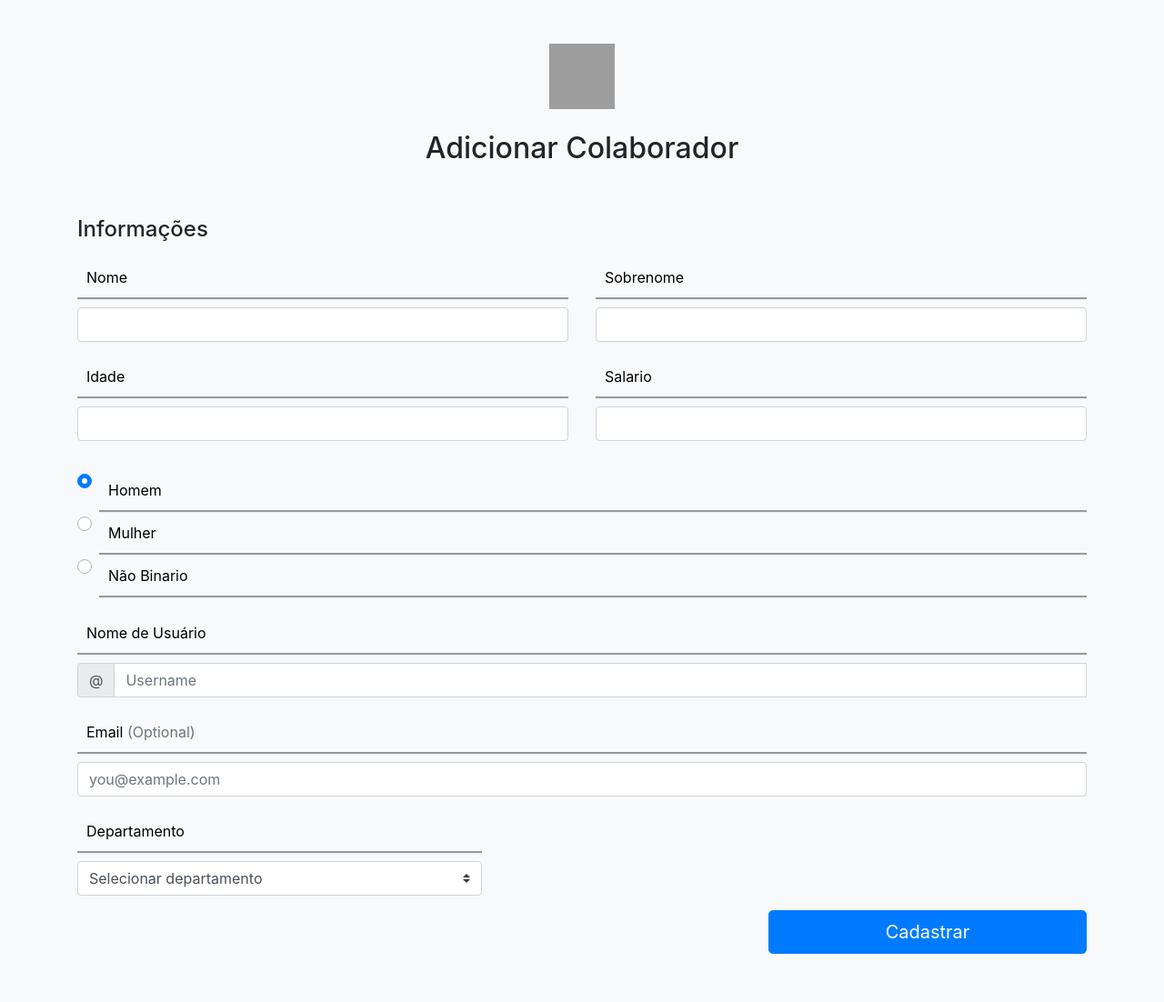
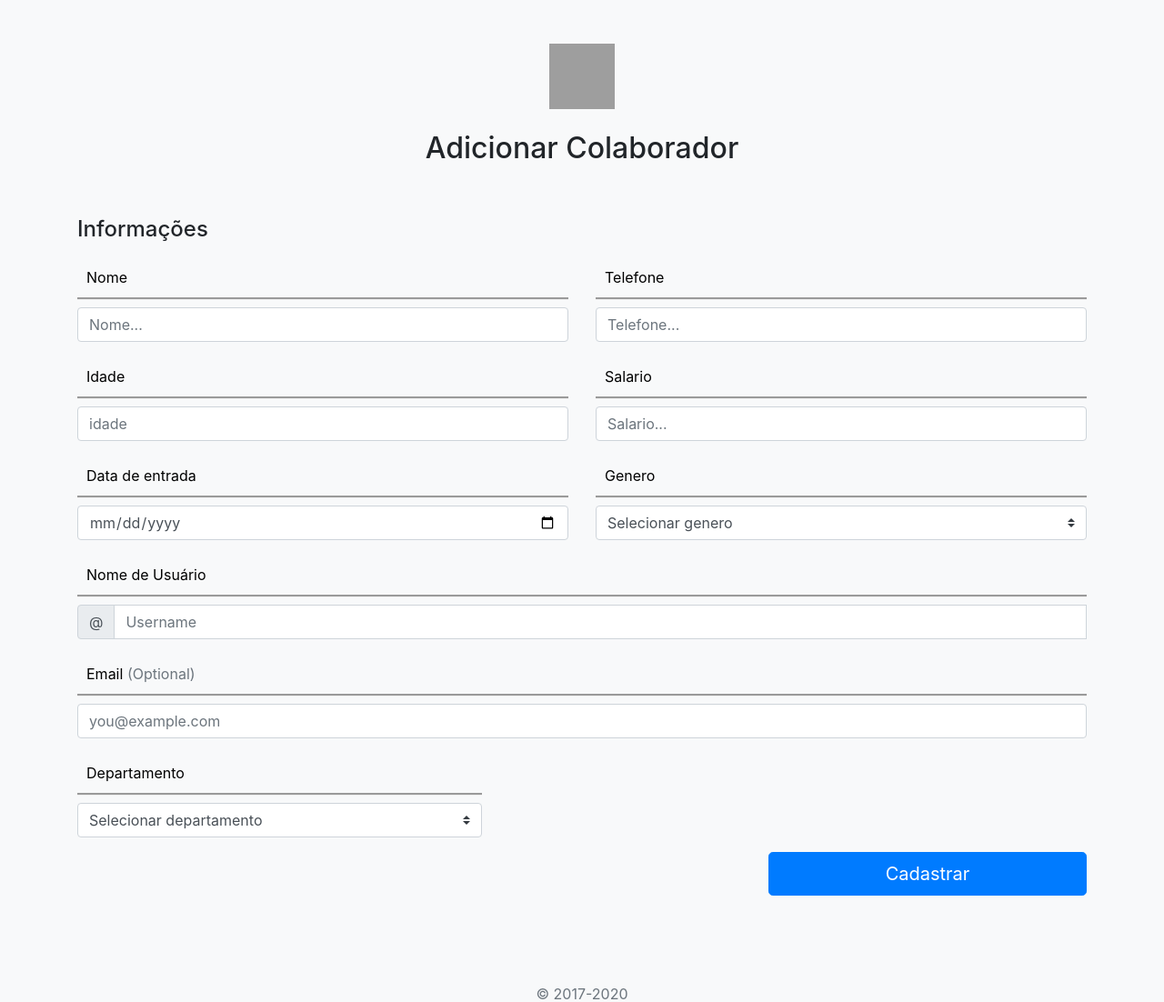
Before and after one commit to wagnerrafa/rh-desafio, a Django app: template core/templates/core/user_form.html in a window 1280 px wide. Shown: the top 1102 px of the page at 91% size. Run offline with Django 3.2, Linux system fonts and the light colour scheme; the template is opened without the code that fills it, so the values that code supplies are empty; some libraries are stand-ins or nearby versions; grey boxes are pictures that could not be loaded.

Commit message:
salvar dados do form colaborador

```diff
--- a/core/models.py
+++ b/core/models.py
@@ -44,18 +44,18 @@ class Employee(models.Model):
 
     department = models.ForeignKey(Department, verbose_name="Departamento", on_delete=models.PROTECT)
     name = models.CharField(max_length=100)
-    user = models.OneToOneField(User, on_delete=models.PROTECT)
     GENDER = (
         ('M', 'Male'),
         ('F', 'Female'),
         ('O', 'Others')
 
     )
+    email = models.EmailField(verbose_name='Email', max_length=100)
     gender = models.CharField(max_length=1, choices=GENDER)
     # department = models.ForeignKey(Department, on_delete=models.PROTECT)
     company = models.ForeignKey(Company, on_delete=models.PROTECT)
     phone = models.CharField(max_length=14, default='Sem Telefone')
-    role = models.CharField(max_length=50, default='Sem Atribuição')
+    user = models.CharField(max_length=50, verbose_name='Nome do usuario')
     age = models.IntegerField(default=0)
     joining_date = models.DateField(null=True)
     salary = models.DecimalField(decimal_places=2, max_digits=12, default=0)
--- a/core/templates/core/empresa.html
+++ b/core/templates/core/empresa.html
@@ -8,7 +8,7 @@
             <nav class="company">
                 {% for empresa in empresas%}
                 <nav>
-                    <a href="{% url 'core:post_detail' empresa.pk %}">{{empresa.name}}</a>
+                    <a href="{% url 'core:empresa' empresa.pk %}">{{empresa.name}}</a>
                     <img id="logo" src="../../../media/{{empresa.logo}}" alt="">
                 </nav>
                 {%endfor%}
--- a/core/templates/core/user_form.html
+++ b/core/templates/core/user_form.html
@@ -10,53 +10,59 @@
 
         <div class="col align-self-center">
             <h4 class="mb-3">Informações</h4>
-            <form class="needs-validation" novalidate>
+            <form class="needs-validation" novalidate method="POST" action=".">
+                {% csrf_token %}
                 <div class="row">
                     <div class="col-md-6 mb-3">
-                        <label for="firstName">Nome</label>
-                        <input type="text" class="form-control" id="firstName" placeholder="" value="" required>
+                        <label for="name">Nome</label>
+                        <input type="text" name="name" class="form-control" id="name" placeholder="Nome..." required>
                         <div class="invalid-feedback">
                             Valid first name is required.
                         </div>
                     </div>
                     <div class="col-md-6 mb-3">
-                        <label for="lastName">Sobrenome</label>
-                        <input type="text" class="form-control" id="lastName" placeholder="" value="" required>
+                        <label for="lastName">Telefone</label>
+                        <input type="number" name="telefone" class="form-control" id="telefone" placeholder="Telefone..." required>
                         <div class="invalid-feedback">
                             Valid last name is required.
                         </div>
                     </div>
                     <div class="col-md-6 mb-3">
-                        <label for="lastName">Idade</label>
-                        <input type="number" class="form-control" id="age" placeholder="" value="" required>
+                        <label for="idade">Idade</label>
+                        <input type="number" name="idade" class="form-control" id="age" placeholder="idade" required>
                         <div class="invalid-feedback">
                             Valid last name is required.
                         </div>
                     </div>
                     <div class="col-md-6 mb-3">
                         <label for="lastName">Salario</label>
-                        <input type="number" class="form-control" id="salary" placeholder="" value="" required>
+                        <input type="number" name="salario" class="form-control" id="salary" placeholder="Salario..." required>
                         <div class="invalid-feedback">
                             Valid last name is required.
                         </div>
                     </div>
+                    <div class="col-md-6 mb-3">
+                        <label for="join">Data de entrada</label>
+                        <input type="date" name="entrada" class="form-control" id="entrada" placeholder="Entrada..." required>
+                        <div class="invalid-feedback">
+                            Valid data is required.
+                        </div>
+                    </div>
+                    <div class="col-md-6 mb-3">
+                        <label for="join">Genero</label>
+                        <select name="genero" class="custom-select d-block w-100" id="country" required>
+                            <option value="" disabled selected>Selecionar genero</option>
+                                <option value="M">Homem</option>
+                                <option value="F">Mulher</option>
+                                <option value="O">Nao binario</option>
+                        </select>
+                            <div class="invalid-feedback">
+                                Please select a valid.
+                            </div>
+                    </div>
                 </div>
 
-                <div class="d-block my-3">
-                    <div class="custom-control custom-radio">
-                        <input id="credit" name="paymentMethod" type="radio" class="custom-control-input" checked
-                               required>
-                        <label class="custom-control-label" for="credit">Homem</label>
-                    </div>
-                    <div class="custom-control custom-radio">
-                        <input id="debit" name="paymentMethod" type="radio" class="custom-control-input" required>
-                        <label class="custom-control-label" for="debit">Mulher</label>
-                    </div>
-                    <div class="custom-control custom-radio">
-                        <input id="paypal" name="paymentMethod" type="radio" class="custom-control-input" required>
-                        <label class="custom-control-label" for="paypal">Não Binario</label>
-                    </div>
-                </div>
+
 
                 <div class="mb-3">
                     <label for="username">Nome de Usuário</label>
@@ -64,7 +70,7 @@
                         <div class="input-group-prepend">
                             <span class="input-group-text">@</span>
                         </div>
-                        <input type="text" class="form-control" id="username" placeholder="Username" required>
+                        <input type="text" name="user" class="form-control" id="username" placeholder="Username" required>
                         <div class="invalid-feedback" style="width: 100%;">
                             Your username is required.
                         </div>
@@ -73,7 +79,7 @@
 
                 <div class="mb-3">
                     <label for="email">Email <span class="text-muted">(Optional)</span></label>
-                    <input type="email" class="form-control" id="email" placeholder="you@example.com">
+                    <input type="email" name="email" class="form-control" id="email" placeholder="you@example.com">
                     <div class="invalid-feedback">
                         Please enter a valid email address for shipping updates.
                     </div>
@@ -81,10 +87,10 @@
                 <div class="row">
                     <div class="col-md-5 mb-3">
                         <label for="country">Departamento</label>
-                        <select class="custom-select d-block w-100" id="country" required>
+                        <select name="departamento" class="custom-select d-block w-100" id="country" required>
                             <option value="" disabled selected>Selecionar departamento</option>
                             {% for departamento in departamentos%}
-                                <option value="{{departamento.name}}">{{departamento.name}}</option>
+                                <option value="{{departamento.id}}">{{departamento.name}}</option>
                             {%endfor%}
                         </select>
                             <div class="invalid-feedback">
--- a/core/urls.py
+++ b/core/urls.py
@@ -1,6 +1,6 @@
 from django.urls import path
-from core.views import index, post_detail, cadastrar
-from . import views
+from core.views import index, empresa, cadastrar, colaborador
+from core import views
 from django.conf.urls import url
 from django.views.static import serve
 from django.conf import settings
@@ -9,8 +9,9 @@ app_name = 'core'
 
 urlpatterns = [
    path('',index, name='index'),
+   path('user_form/',colaborador, name='user_form'),
    path('core/cadastrar/', cadastrar, name='cadastrar'),
-   path('core/company/<uuid:pk>/', views.post_detail, name='post_detail'),
+   path('core/company/<uuid:pk>/', views.empresa, name='empresa'),
    url(r'^media/(?P<path>.*)$', serve, {'document_root': settings.MEDIA_ROOT}),
 
    # path('process-list-full', ProcessList.as_view(), name='process-list-full'),
```
Also changed, not shown: core/views.py (+24 -3 lines).
